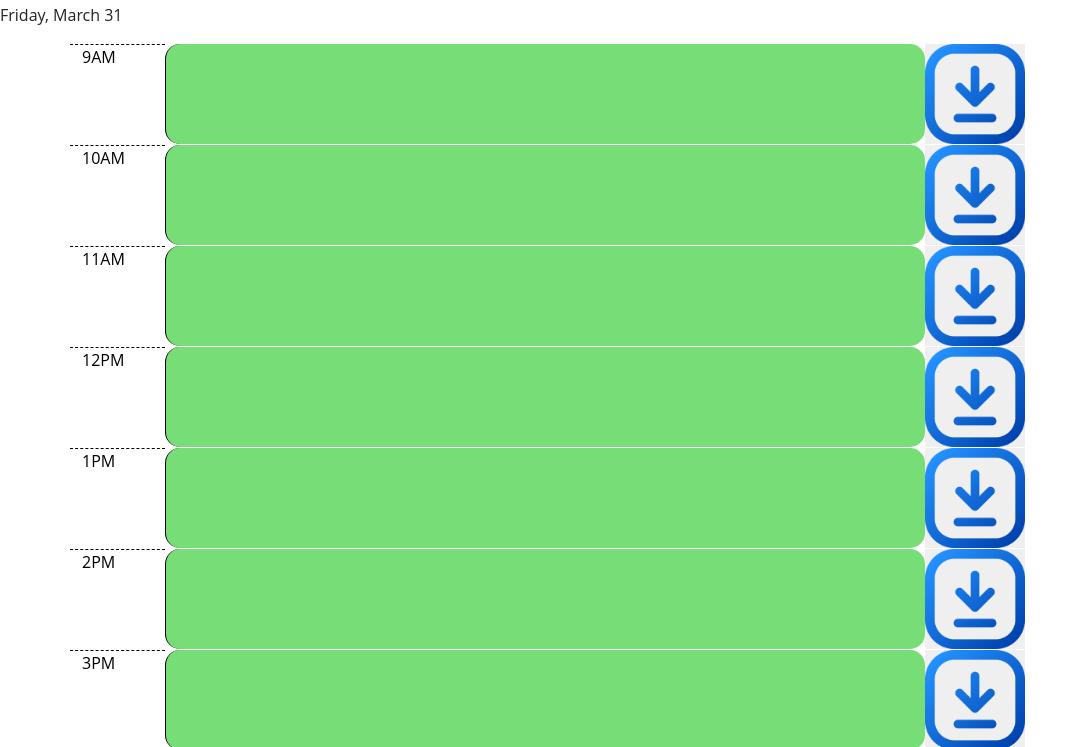
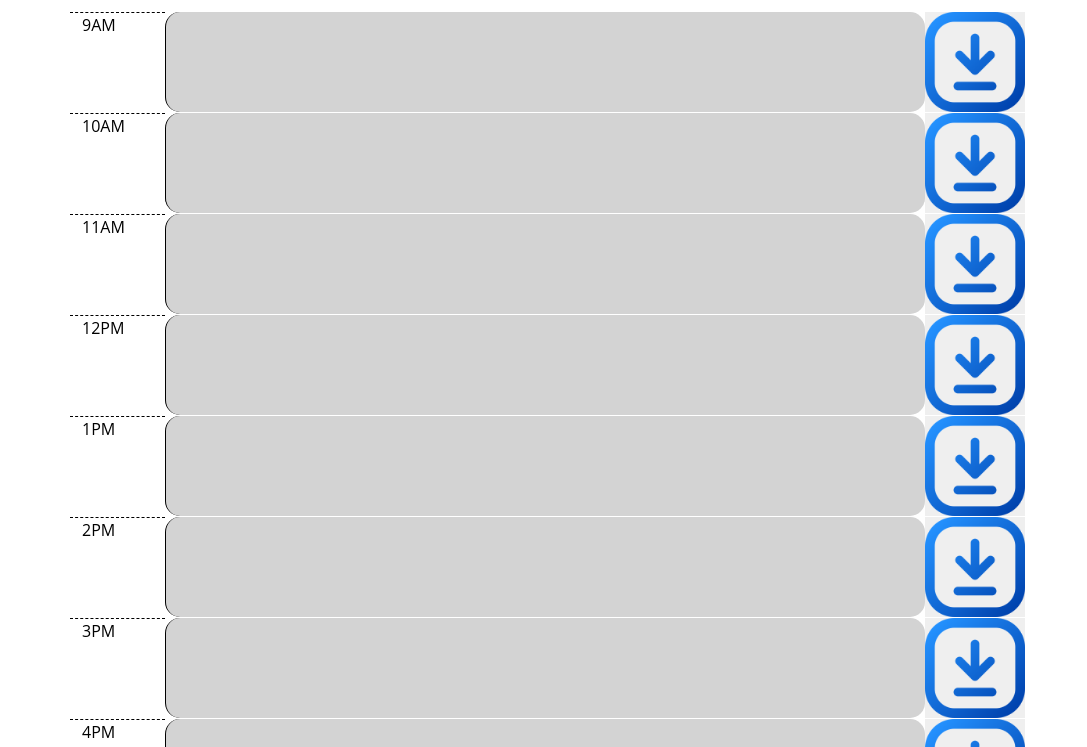
Before and after one commit to nstepper/05-peter-from-familyguy, a plain HTML site: page index.html in a window 1280 px wide. Shown: the part 53-800 px from the top of the page, without its empty margins (0-1087 px from the left). Drawn offline with nearby package versions, Linux system fonts and the light colour scheme.

Commit message:
attempt 3

```diff
--- a/index.html
+++ b/index.html
@@ -63,6 +63,6 @@
     </main>
     <script src="https://cdnjs.cloudflare.com/ajax/libs/dayjs/1.10.4/dayjs.min.js" crossorigin="anonymous"></script>
     <script src="https://code.jquery.com/jquery-3.6.0.min.js"></script>
-    <script src="Assets/script.js"></script>
+
   </body>
 </html>
```
